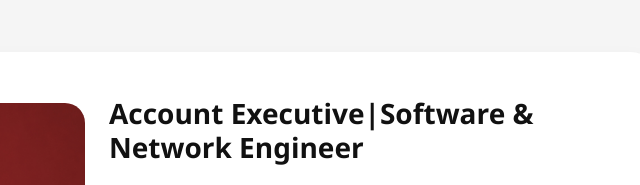
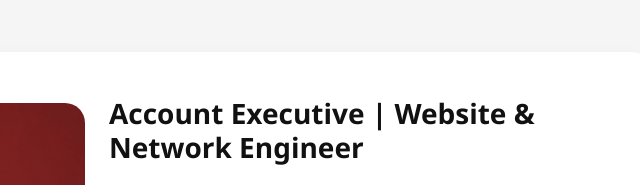
Before and after one commit to irawandito/portofolio, a plain HTML site: page index.html in a window 1280 px wide. Shown: the part 939-1124 px from the top of the page, 543-1183 px from the left. Drawn offline with nearby package versions, Linux system fonts and the light colour scheme.

```diff
--- a/index.html
+++ b/index.html
@@ -505,7 +505,7 @@
         </div>
 
         <div class="col-lg-6" data-aos="fade-left">
-          <h3 class="fw-bold mb-4">Account Executive|Software & Network Engineer</h3>
+          <h3 class="fw-bold mb-4">Account Executive | Website & Network Engineer</h3>
           <p>
             Saya adalah lulusan Rekayasa Perangkat Lunak dari SMK Negeri 1 Tengaran dengan nilai rata-rata 86. Memiliki kompetensi kuat dalam pengembangan aplikasi web (Frontend & Fullstack) serta pemahaman taktis pada infrastruktur jaringan.
           </p>
```
